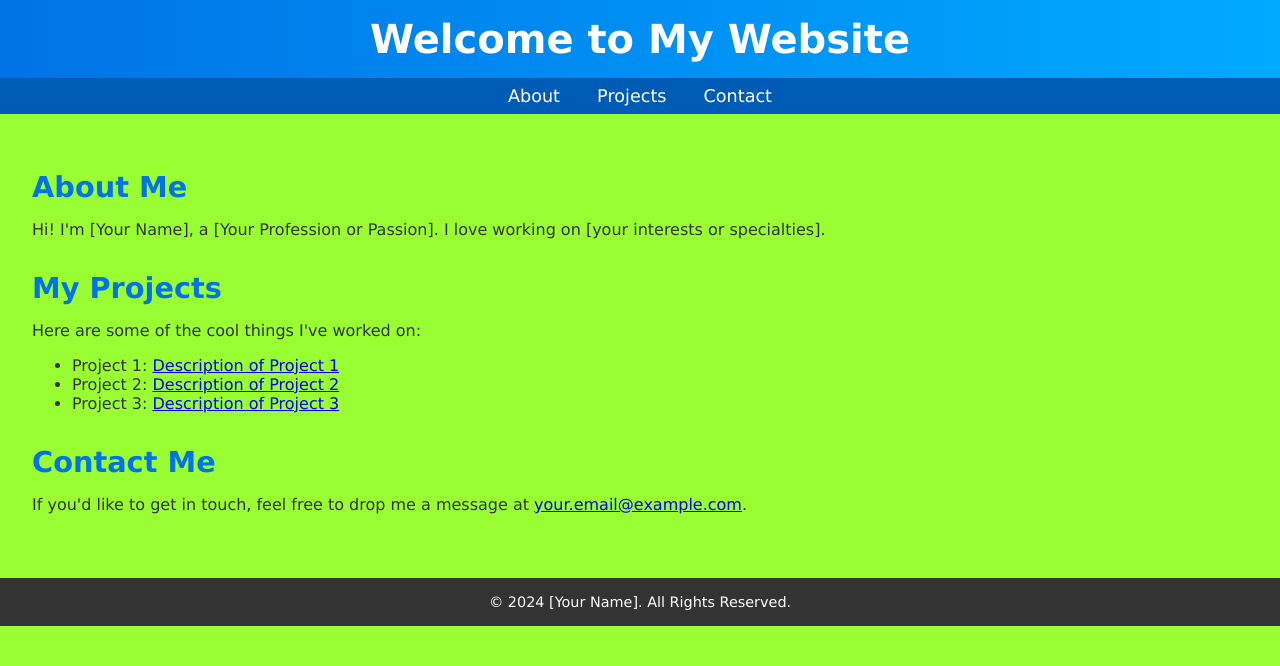
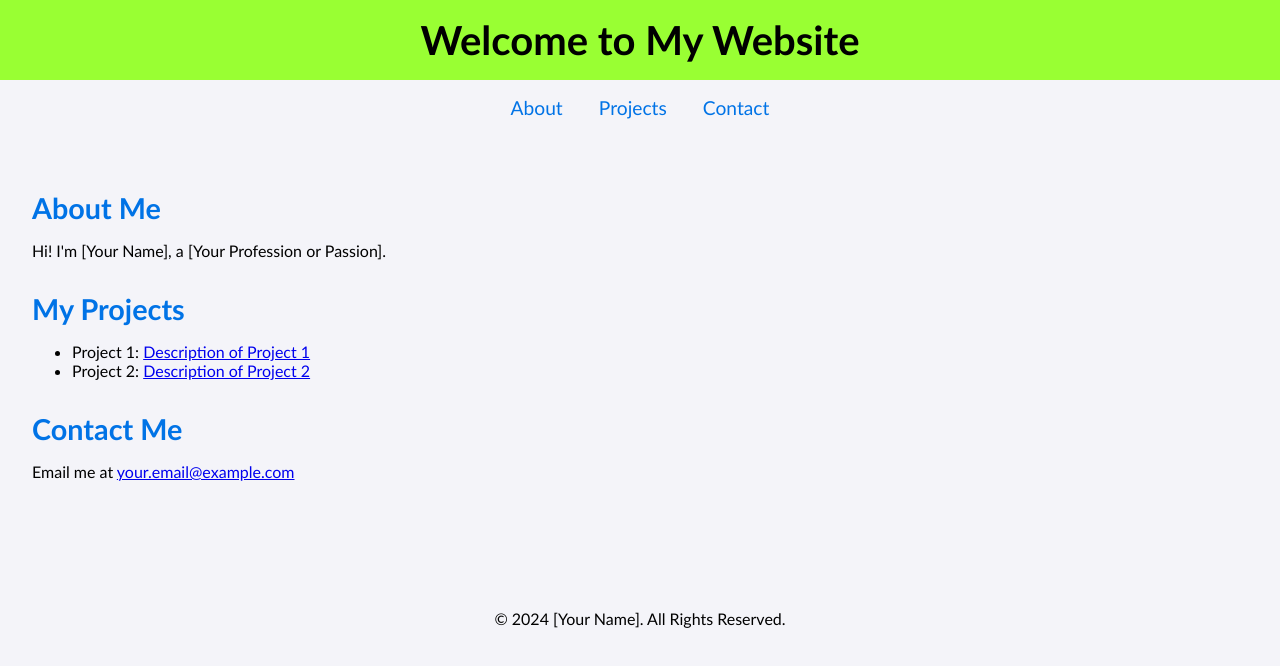
Before and after one commit to samkim711/samkim711.github.io, a plain HTML site: page index.html in a window 1280 px wide. Drawn offline with Linux system fonts and the light colour scheme.

Commit message:
Update index.html

```diff
--- a/index.html
+++ b/index.html
@@ -6,32 +6,31 @@
     <title>My Portfolio</title>
     <style>
         body {
-            font-family: verdana, sans-serif;
+            font-family: "Gill Sans", sans-serif;
             margin: 0;
             padding: 0;
-            background-color: #99ff33;
-            color: #333;
+            background-color: #f4f4f9;
+            color: #000000;
         }
         header {
-            background: linear-gradient(90deg, #0073e6, #00aaff);
-            color: white;
-            padding: 1rem 2rem;
+            background-color: #99ff33;
+            color: #000000;
             text-align: center;
+            padding: 1rem;
         }
         header h1 {
+            font-size: 2.5rem;
             margin: 0;
-            font-size: 2.5rem;
         }
         nav {
-            background: #005bb5;
-            padding: 0.5rem 2rem;
             text-align: center;
+            padding: 1rem;
         }
         nav a {
-            color: white;
+            color: #0073e6;
             text-decoration: none;
+            font-size: 1.2rem;
             margin: 0 1rem;
-            font-size: 1.1rem;
         }
         nav a:hover {
             text-decoration: underline;
@@ -48,15 +47,10 @@
             margin-bottom: 0.5rem;
         }
         footer {
-            background: #333;
-            color: white;
             text-align: center;
-            padding: 1rem 0;
-            position: relative;
-        }
-        footer p {
-            margin: 0;
-            font-size: 0.9rem;
+            padding: 1rem;
+            margin-top: 2rem;
+            background-color: #f4f4f9;
         }
     </style>
 </head>
@@ -72,20 +66,18 @@
     <main>
         <section id="about" class="section">
             <h2>About Me</h2>
-            <p>Hi! I'm [Your Name], a [Your Profession or Passion]. I love working on [your interests or specialties].</p>
+            <p>Hi! I'm [Your Name], a [Your Profession or Passion].</p>
         </section>
         <section id="projects" class="section">
             <h2>My Projects</h2>
-            <p>Here are some of the cool things I've worked on:</p>
             <ul>
                 <li>Project 1: <a href="https://example.com" target="_blank">Description of Project 1</a></li>
                 <li>Project 2: <a href="https://example.com" target="_blank">Description of Project 2</a></li>
-                <li>Project 3: <a href="https://example.com" target="_blank">Description of Project 3</a></li>
             </ul>
         </section>
         <section id="contact" class="section">
             <h2>Contact Me</h2>
-            <p>If you'd like to get in touch, feel free to drop me a message at <a href="mailto:your.email@example.com">your.email@example.com</a>.</p>
+            <p>Email me at <a href="mailto:your.email@example.com">your.email@example.com</a></p>
         </section>
     </main>
     <footer>
```
